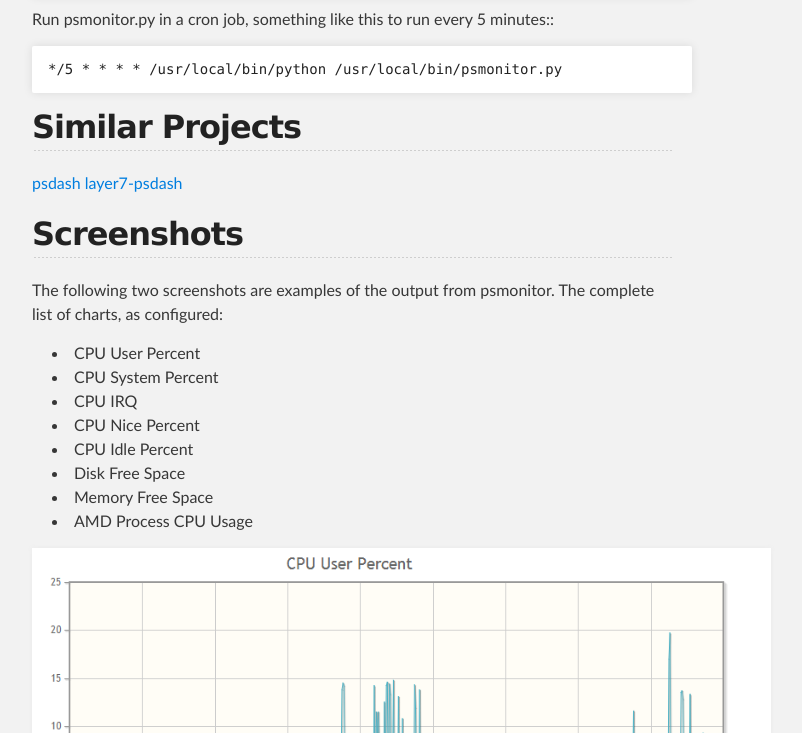
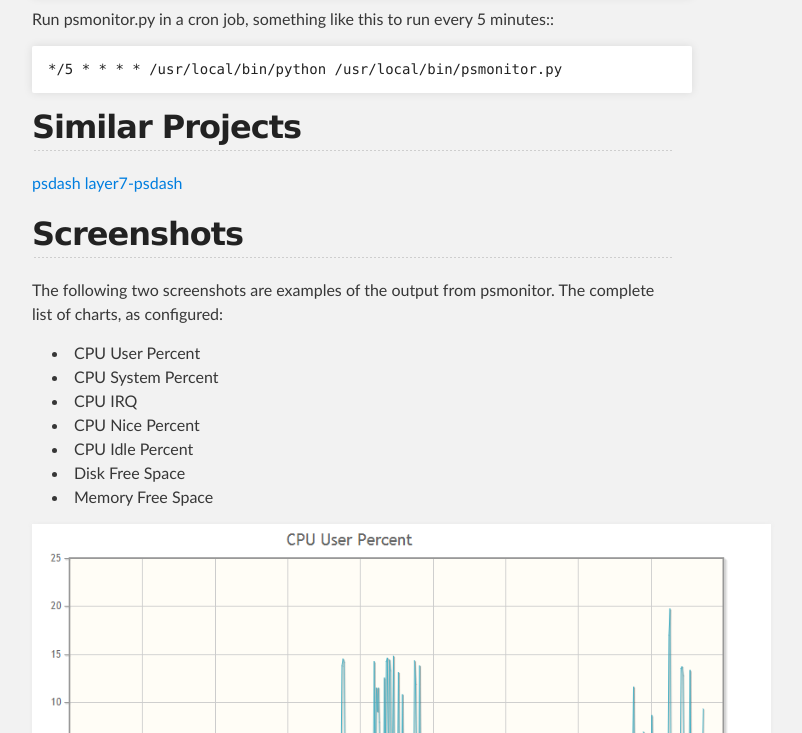
Before and after one commit to tiarno/psmonitor, a plain HTML site: page index.html in a window 1280 px wide. Shown: the part 772-1505 px from the top of the page, without its empty margins (288-1090 px from the left). Drawn offline with Linux system fonts and the light colour scheme.

Commit message:
changed to match blog article

```diff
--- a/index.html
+++ b/index.html
@@ -49,7 +49,7 @@ and the data is graphed as a time series.</p>
 <pre><code>* mongodb installation
 * pymongo python package
 * psutil python package
-* python 2.7
+* python 2.x
 * jquery + jqplot
 * web server to serve mongo data via ajax. (bottle example included)
 </code></pre>
@@ -79,7 +79,7 @@ The complete list of charts, as configured:</p>
 <li>CPU Idle Percent</li>
 <li>Disk Free Space</li>
 <li>Memory Free Space</li>
-<li>AMD Process CPU Usage</li>
+
 </ul><p><img src="images/screenshot01.png" alt="example 1 screenshot"></p>
 
 <p><img src="images/screenshot02.png" alt="example 2 screenshot"></p>
```
